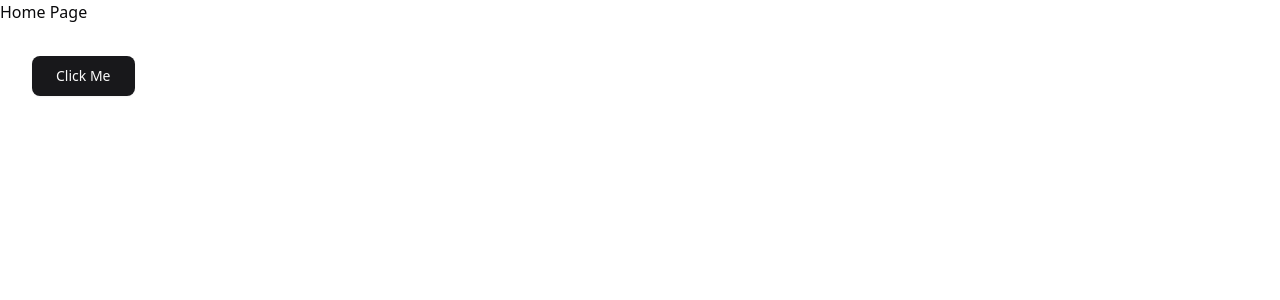
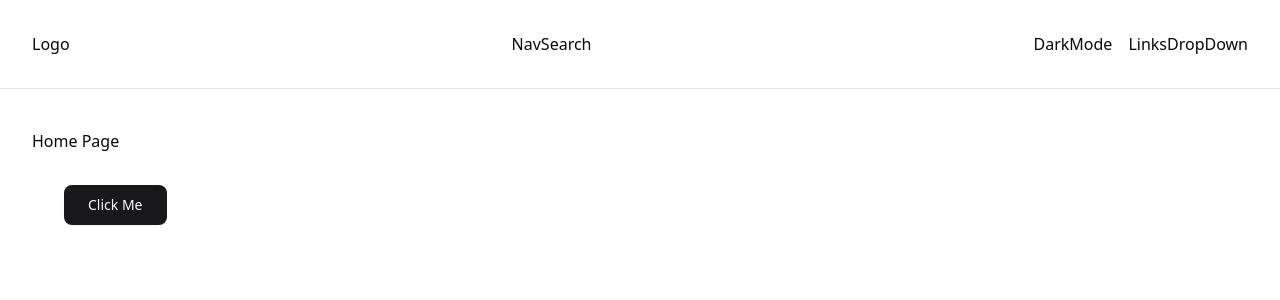
Before and after one commit to kusaldushmantha/home-away, a Next.js app: page / in a window 1280 px wide. Shown: the top 300 px of the page. Built offline with nearby package versions, Linux system fonts and the light colour scheme.

Commit message:
add Navbar basic setup

```diff
--- a/app/globals.css
+++ b/app/globals.css
@@ -2,6 +2,12 @@
 @import "tw-animate-css";
 
 @custom-variant dark (&:is(.dark *));
+
+@layer components {
+  .container {
+    @apply mx-auto max-w-6xl xl:max-w-7xl px-8;
+  }
+}
 
 @theme inline {
   --radius-sm: calc(var(--radius) - 4px);
--- a/app/layout.tsx
+++ b/app/layout.tsx
@@ -1,6 +1,7 @@
 import type { Metadata } from "next";
 import { Geist, Geist_Mono } from "next/font/google";
 import "./globals.css";
+import NavBar from "@/components/navbar/navbar";
 
 const geistSans = Geist({
   variable: "--font-geist-sans",
@@ -24,10 +25,11 @@ export default function RootLayout({
 }>) {
   return (
     <html lang="en">
-      <body
-        className={`${geistSans.variable} ${geistMono.variable} antialiased`}
-      >
-        {children}
+      <body className={`${geistSans.variable} ${geistMono.variable} antialiased`}>
+        <NavBar/>
+        <main className="container py-10">
+          {children}
+        </main>
       </body>
     </html>
   );
--- a/components/navbar/link-dropdown.tsx
+++ b/components/navbar/link-dropdown.tsx
@@ -1,9 +1,9 @@
 import React from 'react';
 
-const LinkDropDown = () => {
+const LinksDropDown = () => {
     return (
-        <div>LinkDropDown</div>
+        <div>LinksDropDown</div>
     )
 }
 
-export default LinkDropDown
+export default LinksDropDown
--- a/components/navbar/navbar.tsx
+++ b/components/navbar/navbar.tsx
@@ -1,9 +1,23 @@
 import React from 'react';
+import Logo from "@/components/navbar/logo";
+import NavSearch from "@/components/navbar/nav-search";
+import DarkMode from "@/components/navbar/dark-mode";
+import LinksDropDown from "@/components/navbar/link-dropdown";
 
 const NavBar = () => {
-    return (
-        <div>NavBar</div>
-    )
+  return (
+    <nav className='border-b'>
+      <div
+        className='container flex flex-col sm:flex-row sm:justify-between sm:items-center flex-wrap gap-4 py-8'>
+        <Logo/>
+        <NavSearch/>
+        <div className='flex gap-4 items-centre'>
+          <DarkMode/>
+          <LinksDropDown/>
+        </div>
+      </div>
+    </nav>
+  )
 }
 
 export default NavBar
--- a/eslint.config.mjs
+++ b/eslint.config.mjs
@@ -13,7 +13,13 @@ const eslintConfig = [
   ...compat.extends("next/core-web-vitals", "next/typescript"),
   {
     rules: {
-      'object-curly-spacing': ['error', 'always']
+      'object-curly-spacing': ['error', 'always'],
+      'react/jsx-indent': ['error', 2],
+      'react/jsx-indent-props': ['error', 2],
+      'indent': ['error', 2, {
+        'ignoredNodes': ['JSXElement', 'JSXElement > *', 'JSXAttribute', 'JSXIdentifier', 'JSXNamespacedName', 'JSXMemberExpression', 'JSXSpreadAttribute', 'JSXExpressionContainer', 'JSXOpeningElement', 'JSXClosingElement', 'JSXText', 'JSXEmptyExpression', 'JSXSpreadChild'],
+        'SwitchCase': 1
+      }]
     }
   }
 ];
```
